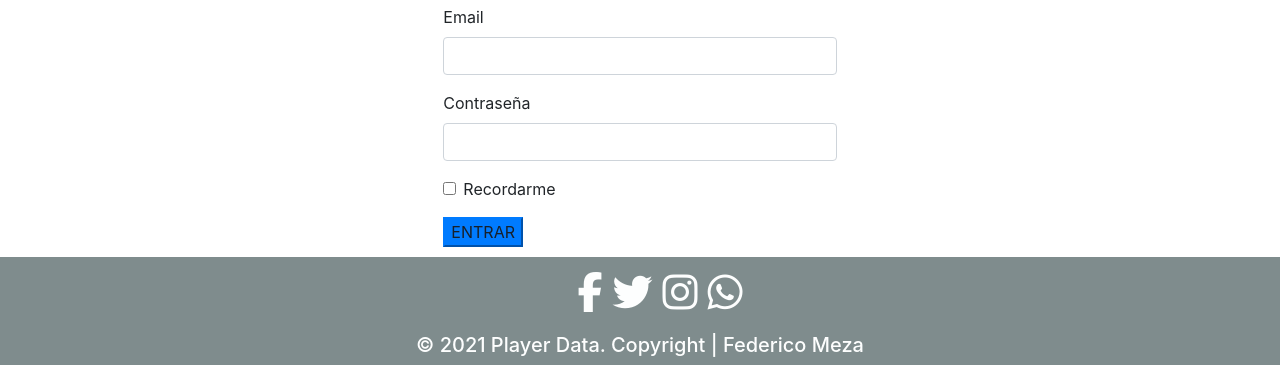
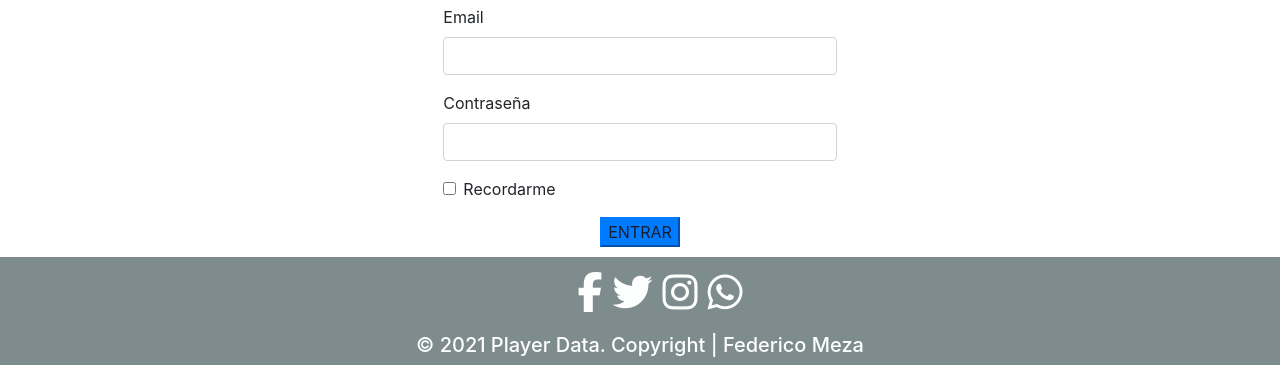
Before and after one commit to femeza/playerdata, a website: page pages/acceso.html in a window 1280 px wide. Shown: the part 796-1161 px from the top of the page. Drawn offline with nearby package versions, Linux system fonts and the light colour scheme; files whose address does not match are found by name; a web font is replaced by a local one.

Commit message:
Centré boton acceso

```diff
--- a/pages/acceso.html
+++ b/pages/acceso.html
@@ -79,7 +79,7 @@
                         <input type="checkbox" class="form-check-input" id="exampleCheck1">
                         <label class="form-check-label" for="exampleCheck1">Recordarme</label>
                     </div>
-                    <div>
+                    <div class="centrar">
                         <button type="submit" class="btn-primary">
                             <a href="../404.html">ENTRAR</a>
                         </button>
```
